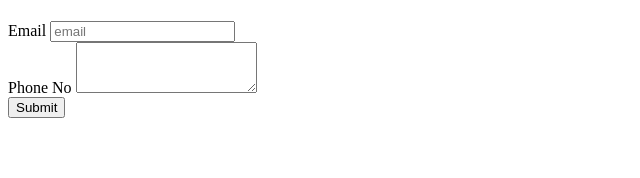
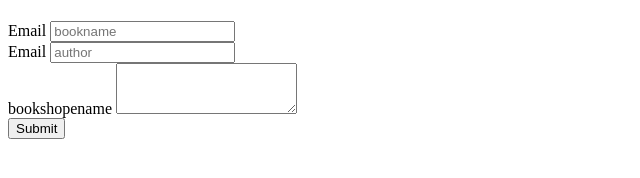
Before and after one commit to 7PhyoPhyo7/Chatbot_Book, a website: page public/testing.ejs in a window 1280 px wide. Shown: the whole page, without its empty margins (0-640 px from the left). Drawn offline with nearby package versions, Linux system fonts and the light colour scheme; files that its build step writes are made by us from their sources.

Commit message:
register

```diff
--- a/public/testing.ejs
+++ b/public/testing.ejs
@@ -44,12 +44,16 @@
   </div> -->
 
   <div class="form-group">
-    <label for="email">Email</label>
-    <input type="email" class="form-control" id="email" name="email" placeholder="email">
+    <label for="bookname">Email</label>
+    <input type="type" class="form-control" id="bookname" name="bookname" placeholder="bookname">
   </div>
   <div class="form-group">
-    <label for="phno">Phone No</label>
-    <textarea class="form-control" id="phno" name="phno" rows="3"></textarea>
+    <label for="author">Email</label>
+    <input type="author" class="form-control" id="author" name="author" placeholder="author">
+  </div>
+  <div class="form-group">
+    <label for="">bookshopename</label>
+    <textarea class="form-control" id="bookshopename" name="bookshopename" rows="3"></textarea>
   </div>
     <input type="hidden"  id="sender" name="sender" value="<%= sender_id %>">
   <input type="submit" value="Submit">
```
Also changed, not shown: index.js (+7 -4 lines).
